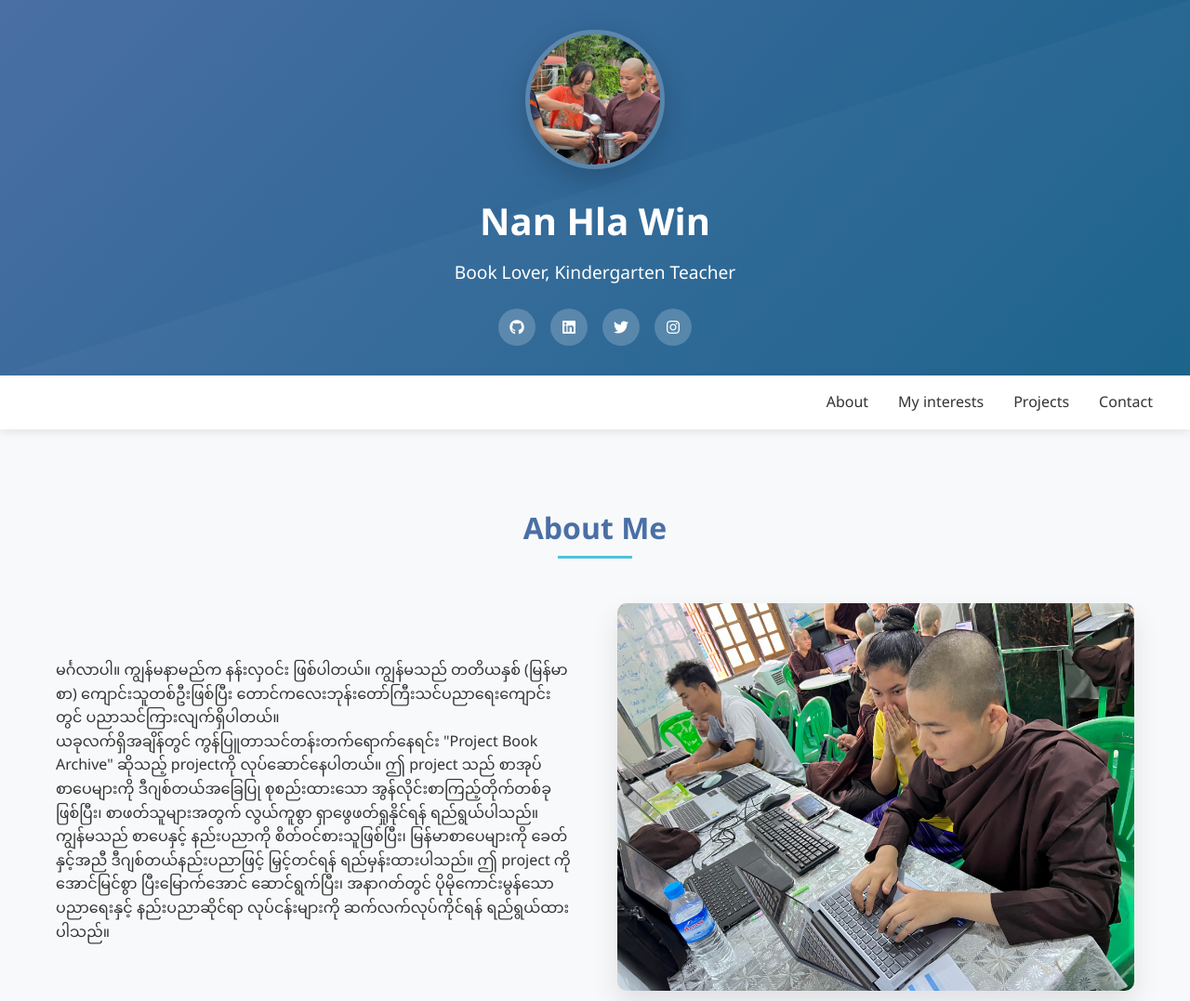
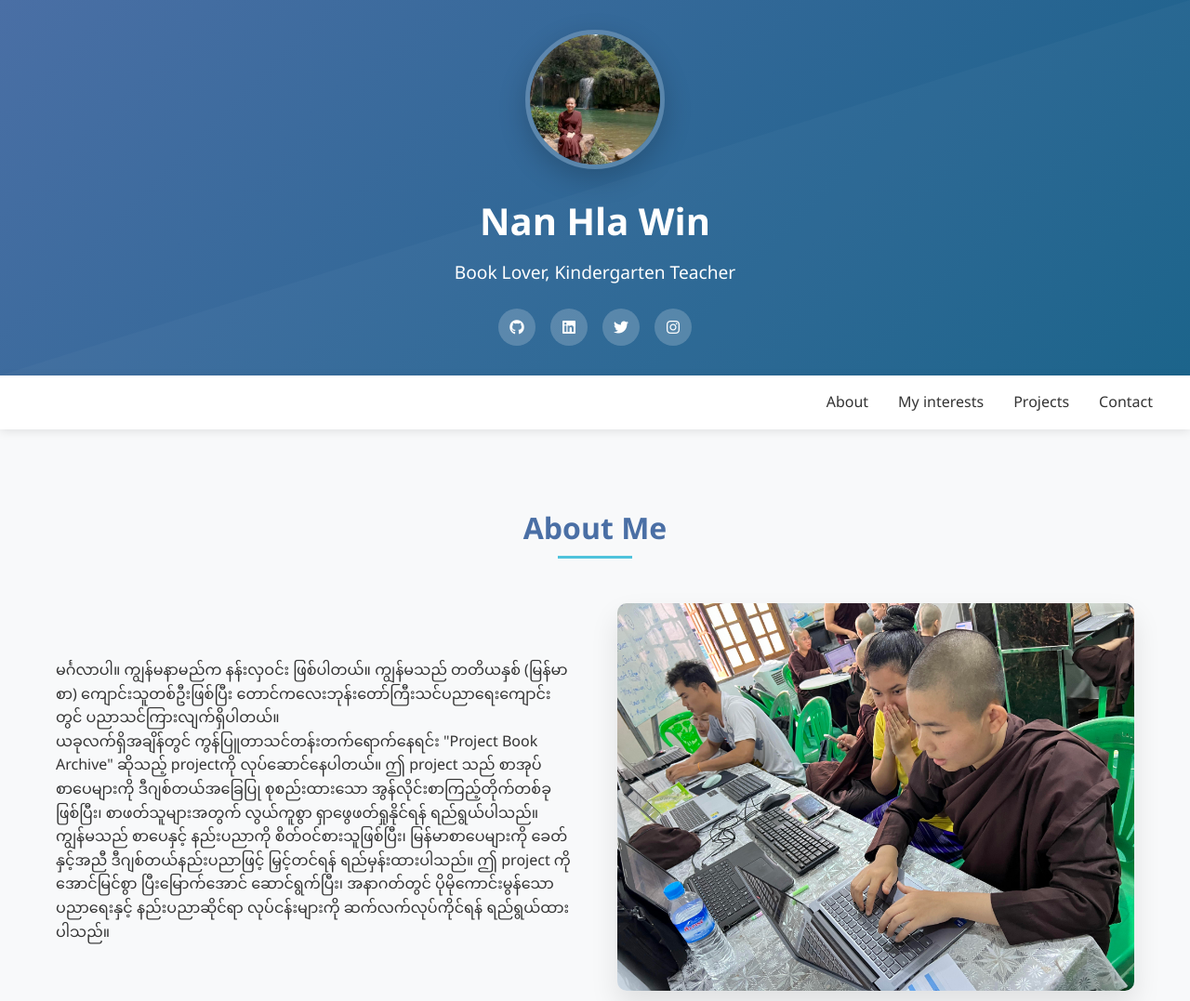
Before and after one commit to NanHlaWin685/NanHlaWin685.github.io, a plain HTML site: page index.html in a window 1280 px wide. Shown: the top 1077 px of the page at 93% size. Drawn offline with Linux system fonts and the light colour scheme.

Commit message:
update profile

```diff
--- a/index.html
+++ b/index.html
@@ -579,7 +579,7 @@
     <!-- Header Section -->
     <header>
         <div class="container header-content">
-            <img src="images/profile.jpg" alt="Nan Hla Win" class="profile-image fade-in">
+            <img src="images/IMG_20250517_163230.jpg" alt="Nan Hla Win" class="profile-image fade-in">
             <h1 class="fade-in delay-1">Nan Hla Win</h1>
             <p class="tagline fade-in delay-1"> Book Lover, Kindergarten Teacher</p>
             <div class="social-links fade-in delay-2">
```
Also changed, not shown: images/IMG_20250517_163230.jpg (added).
